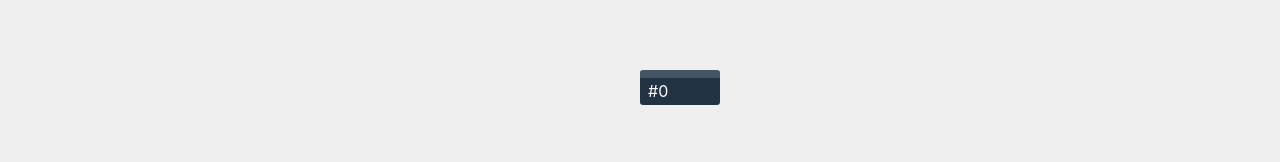
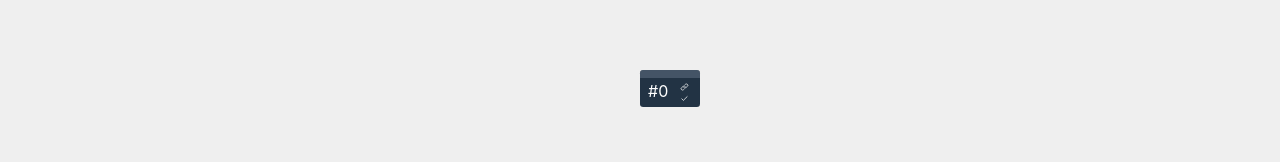
Before and after one commit to TheRiverElder/mind-node-2, a React (Create React App) app: page / in a window 1280 px wide. Both pictures are taken after a click on the button "新增". Shown: the part 333-495 px from the top of the page. Built offline with nearby package versions, Linux system fonts and the light colour scheme.

Commit message:
Update with bezier curves

```diff
--- a/src/App.tsx
+++ b/src/App.tsx
@@ -5,7 +5,7 @@ import MindNodeInfo from './components/MindNodeInfo';
 import { MOUSE_BUTTON_LEFT, MOUSE_BUTTON_MIDDLE } from './constants';
 import { MindNode, MindNodePool, Rect } from './interfaces';
 import { getMapValue } from './util/javascript-extension';
-import { Vec2, vec2Add, vec2Minus, X, Y } from './util/mathematics';
+import { getBezierPointAndAngle, Vec2, vec2Add, vec2FromAngle, vec2Minus, vec2Modulo, vec2Normalize, X, Y } from './util/mathematics';
 import { get2dContext, getPosition, getRect } from './util/ui';
 
 export interface AppProps {
@@ -38,19 +38,36 @@ class App extends Component<AppProps, AppState> {
         };
     }
 
+
+    private mounted = false;
+
     componentDidMount() {
+        this.mounted = true;
         this.updateStateNodes();
         this.drawLines();
         window.addEventListener('resize', this.resetView);
         this.resetView();
+        this.redrawLoop();
     }
 
     componentWillUnmount() {
         window.removeEventListener('resize', this.resetView);
+        this.mounted = false;
     }
 
     componentDidUpdate() {
-        this.drawLines();
+        this.redrawFlag = true;
+    }
+
+    private redrawFlag = false;
+    redrawLoop = () => {
+        if (this.mounted) {
+            if (this.redrawFlag) {
+                this.drawLines();
+                this.redrawFlag = false;
+            }
+            requestAnimationFrame(this.redrawLoop);
+        }
     }
 
     render() {
@@ -156,32 +173,89 @@ class App extends Component<AppProps, AppState> {
         g.clearRect(0, 0, canvas.width, canvas.height);
         // 开始画线
         g.strokeStyle = "#808080";
-        g.fillStyle = "#000000";
+        g.fillStyle = "#808080";
         g.lineWidth = 3;
         // const anchor = this.getAnchor();
         // 修正量，是画布的client位置
         const fix: Vec2 = this.getPoolFix();
 
-        function getPoint(rect?: Rect): Vec2 {
+        const getPoint: (node: MindNode) => Vec2 = (node: MindNode) => {
+            const rect = this.nodeCardRects.get(node.uid);
             if (rect) {
                 const { x, y, width, height } = rect;
                 const primative: Vec2 = [x + width / 2, y + height / 2];
                 return vec2Minus(primative, fix);
             }
             return [0, 0];
-        }
+        };
+
+        const nodes = this.nodes;
+        const angleCache = new Map<number, number>();
+        const getAngle: (node: MindNode) => number = (node: MindNode) => {
+            if (angleCache.has(node.uid)) return angleCache.get(node.uid) || NaN;
+
+            const nodePosition = getPoint(node);
+
+            let inRelative: Vec2 = [0, 0];
+            for (const inNodeUid of node.inPorts) {
+                const inNode = nodes.get(inNodeUid);
+                if (!inNode) continue;
+                inRelative = vec2Add(inRelative, vec2Normalize(vec2Minus(nodePosition, getPoint(inNode))));
+            }
+            inRelative = vec2Normalize(inRelative);
+
+            let outRelative: Vec2 = [0, 0];
+            for (const outNodeUid of node.outPorts) {
+                const outNode = nodes.get(outNodeUid);
+                if (!outNode) continue;
+                outRelative = vec2Add(outRelative, vec2Normalize(vec2Minus(getPoint(outNode), nodePosition)));
+            }
+            outRelative = vec2Normalize(outRelative);
+
+            // console.log("uid", node.uid);
+            // console.log("inRelative", inRelative);
+            // console.log("outRelative", outRelative);
+
+            const finalPoint = vec2Add(inRelative, outRelative);
+            const angle = Math.atan2(finalPoint[1], finalPoint[0]);
+
+            angleCache.set(node.uid, angle);
+            return angle;
+        };
+
         for (const node of Array.from(this.nodes.values())) {
-            const sourcePoint = getPoint(this.nodeCardRects.get(node.uid));
+            const sourcePoint = getPoint(node);
             for (const portUid of node.outPorts) {
                 const targetNode = this.nodes.get(portUid);
                 if (!targetNode) continue;
 
-                const targetPoint = getPoint(this.nodeCardRects.get(targetNode.uid));
+                const targetPoint = getPoint(targetNode);
+                const controlHandleLength = vec2Modulo(vec2Minus(targetPoint, sourcePoint))/ 3;
+                const sourceAngle = getAngle(node);
+                const targetAngle = getAngle(targetNode);
+
+                const controlPoint1 = vec2Add(sourcePoint, vec2FromAngle(sourceAngle, controlHandleLength));
+                const controlPoint2 = vec2Minus(targetPoint, vec2FromAngle(targetAngle, controlHandleLength));
+
+                const controlPoints: Vec2[] = [sourcePoint, controlPoint1, controlPoint2, targetPoint];
+
+                const [centerPoint, centerAngle] = getBezierPointAndAngle(0.55, ...controlPoints);
+
 
                 g.beginPath();
                 g.moveTo(...sourcePoint);
-                g.lineTo(...targetPoint);
+                g.bezierCurveTo(...controlPoint1, ...controlPoint2, ...targetPoint);
                 g.stroke();
+                g.beginPath();
+                g.moveTo(...vec2Add(centerPoint, vec2FromAngle(centerAngle, g.lineWidth * 3)));
+                g.lineTo(...vec2Add(centerPoint, vec2FromAngle(centerAngle + 0.8 * Math.PI, g.lineWidth * 3)));
+                g.lineTo(...vec2Add(centerPoint, vec2FromAngle(centerAngle - 0.8 * Math.PI, g.lineWidth * 3)));
+                g.fill();
+
+                // g.beginPath();
+                // g.moveTo(...sourcePoint);
+                // g.lineTo(...targetPoint);
+                // g.stroke();
             }
         }
     }
--- /dev/null
+++ b/src/components/Icon.tsx
@@ -0,0 +1,22 @@
+
+interface IconProps {
+    name: string;
+    size?: number | string;
+}
+
+function Icon(props: IconProps) {
+    const rowSize = props.size || 'auto';
+    const size = typeof rowSize === 'number' ? rowSize + 'px' : rowSize;
+    return (
+        <img
+            alt={ props.name }
+            src={ 'icons/' + props.name + '.svg' }
+            style={{
+                width: size,
+                height: size,
+            }}
+        />
+    );
+}
+
+export default Icon;
--- a/src/components/MindNodeCard.tsx
+++ b/src/components/MindNodeCard.tsx
@@ -7,6 +7,7 @@ import { MOUSE_BUTTON_LEFT } from "../constants";
 import { toClassName } from "../util/javascript-extension";
 import { getRect } from "../util/ui";
 import RadioButton from "./RadioButton";
+import Icon from "./Icon";
 
 interface MindNodeCardProps {
     anchor: Vec2;
@@ -73,7 +74,7 @@ class MindNodeCard extends Component<MindNodeCardProps> {
                             value={ linking }
                             onChange={ () => this.props.onClickLinkButton(this.props.node.uid) }
                         >
-                            <span>🔗</span>
+                            <Icon name="link" size="80%"/>
                         </RadioButton>
 
                         <RadioButton
@@ -81,7 +82,7 @@ class MindNodeCard extends Component<MindNodeCardProps> {
                             value={ choosen }
                             onChange={ it => this.props.onClickChooseButton(this.props.node.uid, it) }
                         >
-                            <span>✔</span>
+                            <Icon name="checked" size="80%"/>
                         </RadioButton>
                     </div>
                 </div>
--- a/src/components/RadioButton.tsx
+++ b/src/components/RadioButton.tsx
@@ -4,6 +4,7 @@ import { toClassName } from '../util/javascript-extension';
 
 interface RadioButtonProps {
     children?: ReactNode;
+    border?: boolean;
     value: boolean;
     onChange: (value: boolean) => void;
 }
@@ -11,7 +12,7 @@ interface RadioButtonProps {
 function RadioButton(props: RadioButtonProps) {
     return (
         <div
-            className={ toClassName({ "RadioButton": true, checked: props.value }) }
+            className={ toClassName({ "RadioButton": true, border: !!props.border, checked: props.value }) }
             onClick={ () => props.onChange(!props.value) }
         >
             { props.children }
--- a/src/styles/MindNodeCard.css
+++ b/src/styles/MindNodeCard.css
@@ -1,14 +1,12 @@
 .MindNodeCard {
     position: absolute;
-    min-width: 5em;
-    max-width: 30%;
-    min-height: 1em;
+    user-select: none;
     background-color: #223344;
     border-radius: .2em;
     overflow: hidden;
-    user-select: none;
 
     /* transform: translate(-50%, -50%); */
+    /* opacity: 0.2; */
 }
 
 .MindNodeCard.choosen {
@@ -20,20 +18,26 @@
 }
 
 .MindNodeCard .tool-bar {
-    height: 0;
+    margin-left: .5em;
     overflow: hidden;
     display: flex;
-    justify-content: space-evenly;
+    flex-direction: column;
+    justify-content: flex-start;
     align-items: center;
-    transition: height 100ms ease-in-out;
+    /* transition: height 100ms ease-in-out; */
 }
 
-.MindNodeCard:hover .tool-bar {
-    height: 1.5em;
+.MindNodeCard .tool-bar > * {
+    height: .7em;
 }
 
 .MindNodeCard > .wrapper {
     padding: .2em .5em;
+    display: flex;
+}
+
+.MindNodeCard > .wrapper > .text {
+    flex: 1;
 }
 
 .MindNodeCard > .handle {
--- a/src/styles/RadioButton.css
+++ b/src/styles/RadioButton.css
@@ -2,7 +2,7 @@
     width: 1em;
     height: 1em;
     border-radius: 1em;
-    border-width: .2em;
+    border-width: 0;
     border-style: solid;
     border-color: #ffffff;
     background-color: #00000000;
@@ -10,8 +10,19 @@
     display: inline-flex;
     align-items: center;
     justify-content: center;
+    cursor: pointer;
+    transition: background-color 300ms ease-in-out;
+}
+
+.RadioButton:hover {
+    background-color: #9bdeff77;
 }
 
 .RadioButton.checked {
     background-color: #66ccff;
 }
+
+.RadioButton.border {
+    background-color: #66ccff;
+    border-width: .2em;
+}
--- a/src/util/mathematics.ts
+++ b/src/util/mathematics.ts
@@ -3,12 +3,35 @@ export type Vec2 = [number, number];
 export const X = 0;
 export const Y = 1;
 
-export function vec2Add(v1: Vec2, v2: Vec2): Vec2 {
-    return [v1[X] + v2[X], v1[Y] + v2[Y]];
+export function vec2FromAngle(angle: number, modulo: number = 1): Vec2 {
+    if (Number.isNaN(angle)) return [0, 0];
+    return [Math.cos(angle) * modulo, Math.sin(angle) * modulo];
+}
+
+export function vec2Add(...vs: Vec2[]): Vec2 {
+    return [vs.reduce((p, v) => p + v[0], 0), vs.reduce((p, v) => p + v[1], 0)];
 }
 
 export function vec2Minus(v1: Vec2, v2: Vec2): Vec2 {
     return [v1[X] - v2[X], v1[Y] - v2[Y]];
+}
+
+export function vec2Normalize(v: Vec2): Vec2 {
+    if (v[0] === 0 && v[1] === 0) return [0, 0];
+    const angle = Math.atan2(v[1], v[0]);
+    return [Math.cos(angle), Math.sin(angle)];
+}
+
+export function vec2Modulo(v: Vec2): number {
+    return Math.sqrt(v[0] * v[0] + v[1] * v[1]);
+}
+
+export function vec2Angle(v: Vec2): number {
+    return Math.atan2(v[1], v[0]);
+}
+
+export function vec2Multiply(v: Vec2, n: number): Vec2 {
+    return [v[0] * n, v[1] * n];
 }
 
 export class UidGenerator {
@@ -24,3 +47,26 @@ export class UidGenerator {
     }
 
 }
+
+// return [pointPosition, angle]
+export function getBezierPointAndAngle(t: number, ...controlPoints: Vec2[]): [Vec2, number] {
+    if (controlPoints.length <= 1) return [controlPoints[0], 0];
+
+    let cps: Vec2[] = controlPoints;
+    while (cps.length > 2) {
+        const nextCPs: Vec2[] = [];
+        for (let i = 1; i < cps.length; i++) {
+            const [p0X, p0Y] = cps[i - 1];
+            const [p1X, p1Y] = cps[i];
+            nextCPs.push([p0X + (p1X - p0X) * t, p0Y + (p1Y - p0Y) * t]);
+        }
+        cps = nextCPs;
+    }
+    const [finalP0X, finalP0Y] = cps[0];
+    const [finalP1X, finalP1Y] = cps[1];
+    const deltaX = finalP1X - finalP0X;
+    const deltaY = finalP1Y - finalP0Y;
+    const finalPoint: Vec2 = [finalP0X + deltaX * t, finalP0Y + deltaY * t];
+    const finalAngle = Math.atan2(deltaY, deltaX);
+    return [finalPoint, finalAngle];
+}
```
Also changed, not shown: public/icons/checked.svg (added), public/icons/link.svg (added).
